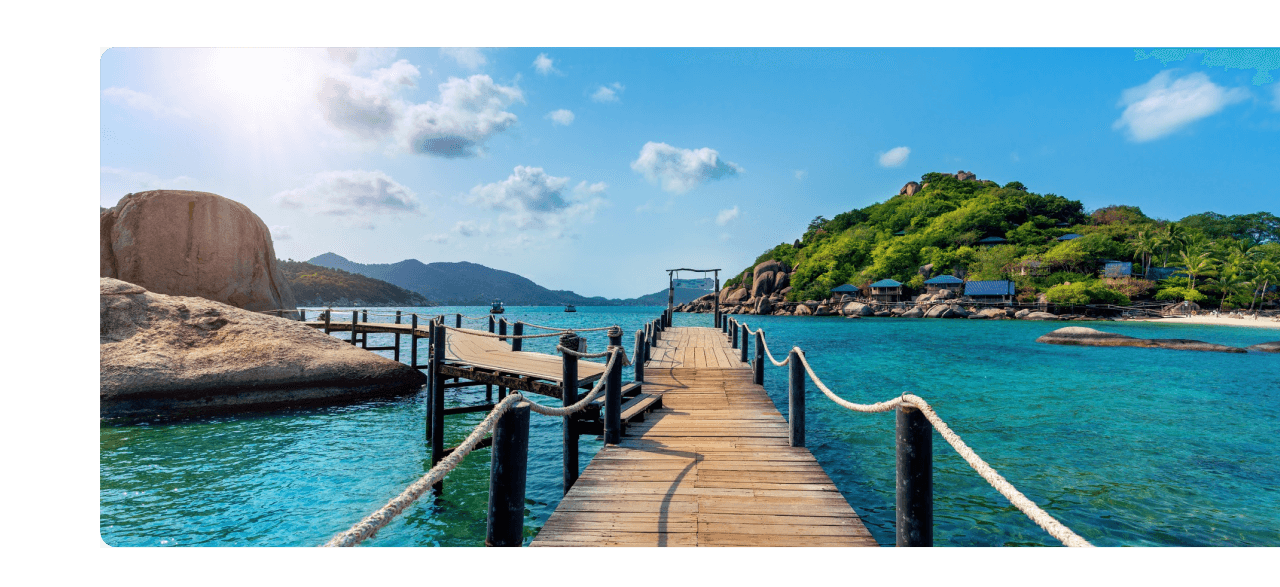
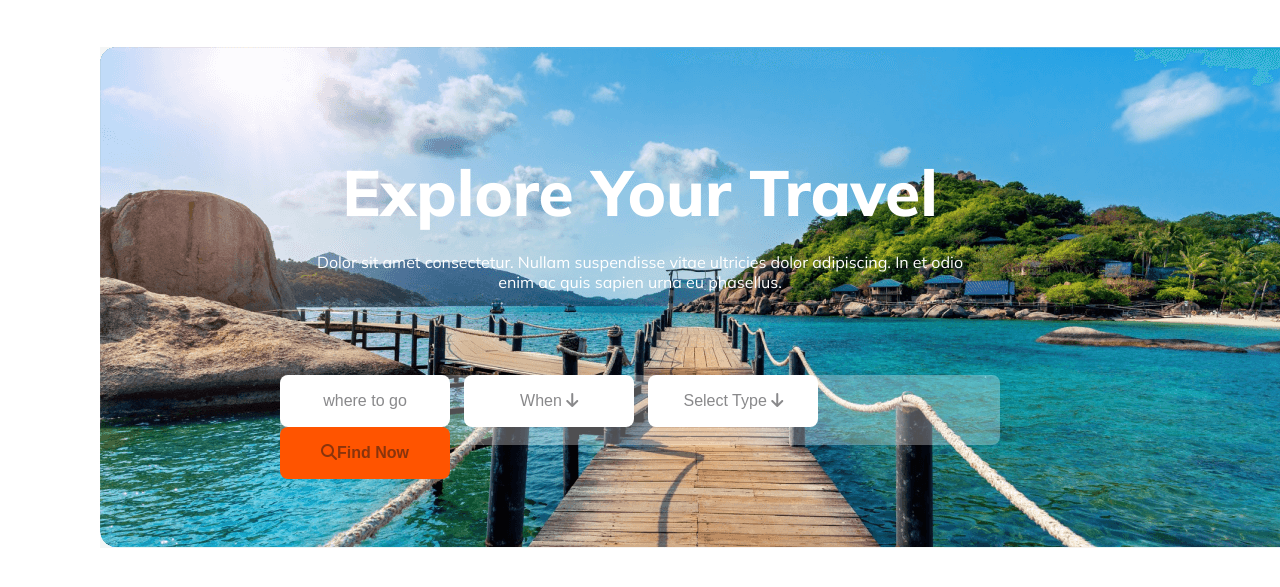
Before and after one commit to Md-Sufian-Jidan/Assigment-2-Responsive-webdesign, a plain HTML site: page index.html in a window 1280 px wide. Shown: the part 77-664 px from the top of the page. Drawn offline with Linux system fonts and the light colour scheme.

Commit message:
banner section complete

```diff
--- a/index.html
+++ b/index.html
@@ -27,8 +27,21 @@
         </ul>
         </nav>
         <section class="banner">
+            <div class="banner-img">
+                <img src="B9A2-Hero-Travel-main/Images/Group 13 (1) (1).png" alt="">
+                <h3 class="explore">Explore Your Travel</h3>
+                <p class="banner-description">Dolor sit amet consectetur. Nullam suspendisse vitae ultricies dolor adipiscing. In et odio enim ac quis sapien urna eu phasellus.</p>
+            </div>
+        </section>
+        <section class="input">
             <div>
-                <img src="B9A2-Hero-Travel-main/Images/Group 13 (1) (1).png" alt="">
+                <button class="where">where to go</button>
+                <button class="when">When <i class="fa-solid fa-arrow-down"></i>
+                </button>
+                <button class="select">Select Type <i class="fa-solid fa-arrow-down"></i>
+                </button>
+                <button class="find-now"><i class="fa-solid fa-magnifying-glass">
+                </i>Find Now</button>
             </div>
         </section>
     </header>
--- a/styles/style.css
+++ b/styles/style.css
@@ -3,28 +3,31 @@
 
 /* shared styles */
 
-*{
+* {
     margin: 0px;
     padding: 0px;
     border: border-box;
 }
-body{
+
+body {
     font-family: 'Mulish', sans-serif;
 }
-:root{
+
+:root {
     --primary-color: #FF5400;
     --Dark-02: #424247;
 }
 
 /* header styles start  */
-header{
+header {
     margin: 20px 100px;
 }
 
-.logo{
+.logo {
     display: flex;
 }
-.halal{
+
+.halal {
     color: #131318;
     font-size: 2.25rem;
     font-weight: 800;
@@ -32,22 +35,27 @@ header{
     display: flex;
     gap: 5px;
 }
-span{
+
+span {
     color: var(--primary-color);
 }
-.mainMenu .orange{
+
+.mainMenu .orange {
     color: var(--primary-color);
 }
-nav{
+
+nav {
     display: flex;
     justify-content: space-between;
     margin-bottom: 50px;
 }
-nav .mainMenu{
+
+nav .mainMenu {
     display: flex;
     list-style: none;
 }
-nav .mainMenu li a{
+
+nav .mainMenu li a {
     display: inline-block;
     padding: 15px;
     text-decoration: none;
@@ -56,6 +64,7 @@ nav .mainMenu li a{
     font-size: 1.2rem;
     font-weight: 400;
 }
+
 /* nav ul li a:hover{
     background-color: #000;
 } */
@@ -65,13 +74,80 @@ nav .openMenu {
     display: none;
     cursor: pointer;
 }
-nav .mainMenu .closeMenu{
+
+nav .mainMenu .closeMenu {
     font-size: 2rem;
     display: none;
     cursor: pointer;
 }
-.nav .logo{
+
+.nav .logo {
     margin: 6px;
     font-size: 25px;
     cursor: pointer;
 }
+
+/* navbar style end  */
+.banner-img {
+    border-radius: 16px;
+    /* background: linear-gradient(to top right, rgba(19, 19, 24, 0.80) 0%, rgba(19, 19, 24, 0.00) 100%); */
+}
+
+.banner .explore {
+    position: relative;
+    top: -400px;
+    text-align: center;
+    color: #FFF;
+    font-size: 4rem;
+    font-weight: 800;
+}
+
+.banner .banner-description {
+    position: relative;
+    top: -380px;
+    color: #FFF;
+    text-align: center;
+    font-size: 1rem;
+    font-weight: 400;
+    padding: 0px 200px;
+}
+
+.input {
+    height: 70px;
+    border-radius: 8px;
+    background: rgba(255, 255, 255, 0.30);
+    position: relative;
+    top: -300px;
+    display: flex;
+    justify-content: center;
+    gap: 10px;
+    margin: 3px 180px;
+}
+
+.where {
+    text-align: center;
+}
+
+.where,.when,
+.select,.find-now {
+    height: 52px;
+    width: 170px;
+    border-radius: 8px;
+    background: #FFF;
+    color: rgba(19, 19, 24, 0.50);
+    font-size: 1rem;
+    font-weight: 400;
+    padding: 9px;
+    border: none;
+    margin-right: 10px;
+}
+
+.find-now {
+    background: #FF5400;
+    text-align: center;
+    font-size: 1rem;
+    font-weight: 700;
+    padding: 9px;
+    border: none;
+    margin-right: 10px;
+}
```
